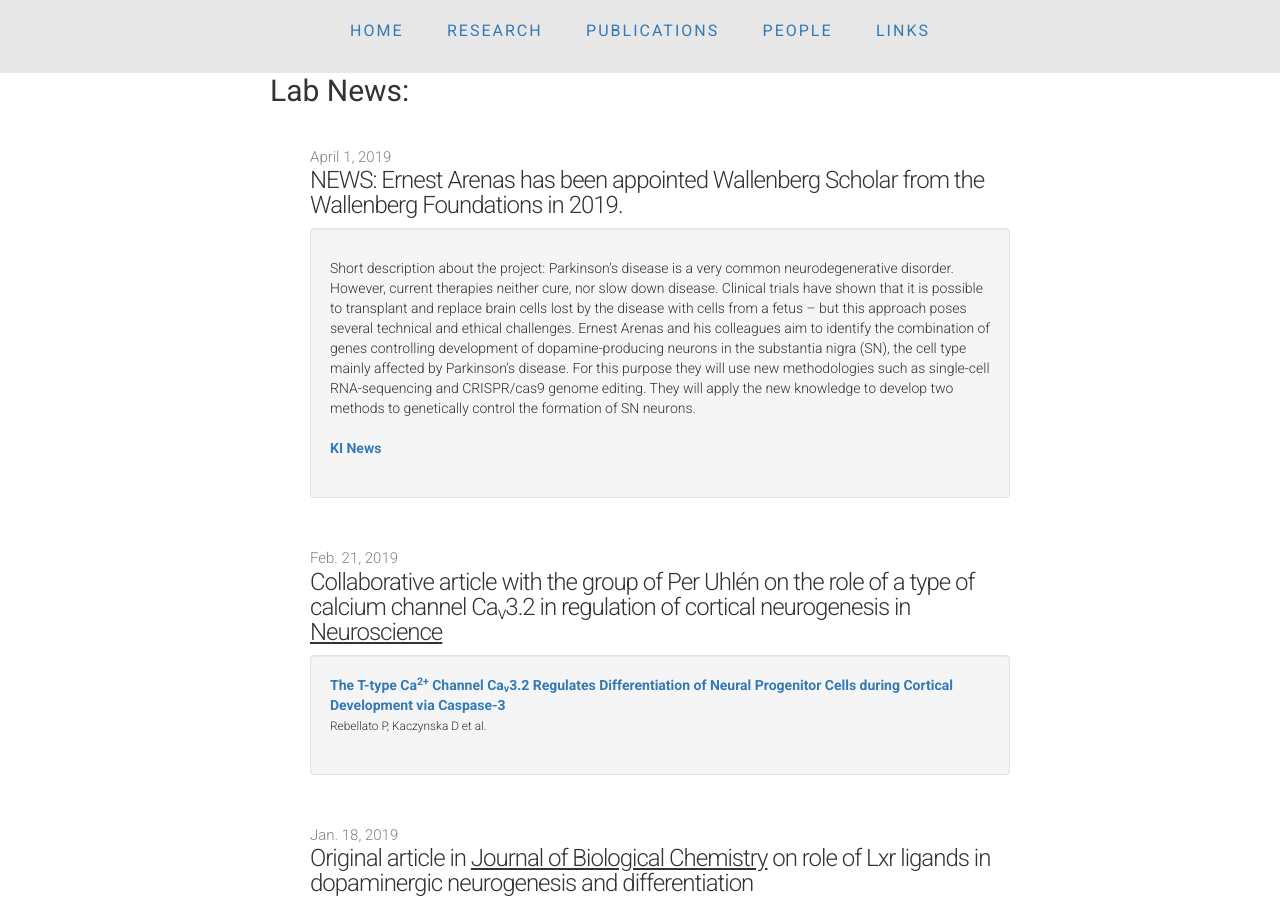
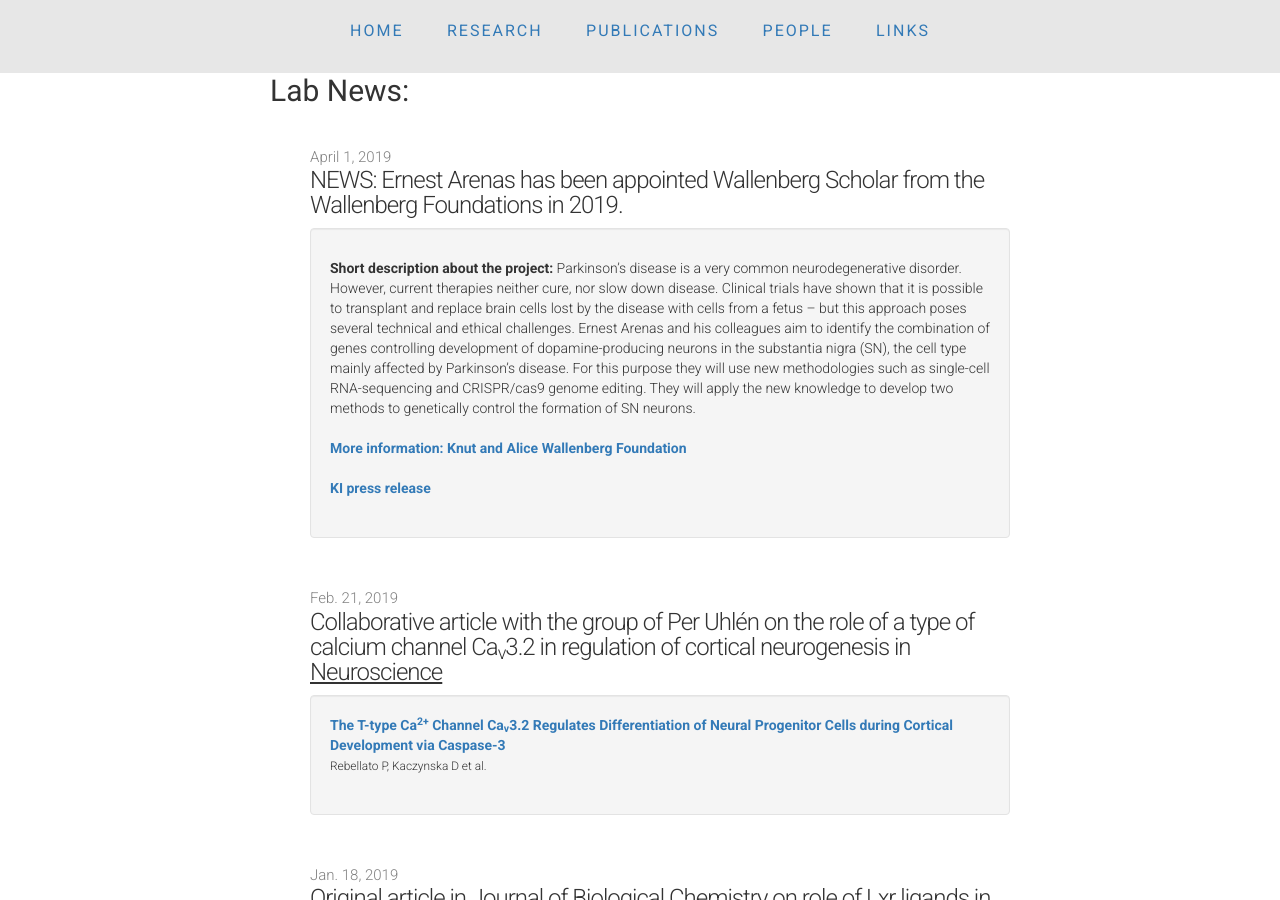
Before and after one commit to ArenasLab/arenaslab.github.io, a Jekyll site: the page index.html, which Jekyll copies as it is, in a window 1280 px wide and 900 px high, scrolled down 476 px. Built offline with Jekyll 4.4.1, drawn with Linux system fonts in a browser that asks for light colours; comment, search, counter and statistics services are not loaded.

Commit message:
Update index.html

```diff
--- a/index.html
+++ b/index.html
@@ -115,14 +115,14 @@
 	      -->
               <p></p>
 
-              <p>Short description about the project:
+              <p><b>Short description about the project:</b>
 		      Parkinson’s disease is a very common neurodegenerative disorder. However, current therapies neither cure, nor slow down disease. Clinical trials have shown that it is possible to transplant and replace brain cells lost by the disease with cells from a fetus – but this approach poses several technical and ethical challenges. Ernest Arenas and his colleagues aim to identify the combination of genes controlling development of dopamine-producing neurons in the substantia nigra (SN), the cell type mainly affected by Parkinson’s disease. For this purpose they will use new methodologies such as single-cell RNA-sequencing and CRISPR/cas9 genome editing. They will apply the new knowledge to develop two methods to genetically control the formation of SN neurons.
 	      <br>
 	      <br>
-       		<strong class="media-heading"><a href="https://kaw.wallenberg.org/en/press/twenty-two-excellent-researchers-chosen-be-wallenberg-scholars>More information: Knut and Alice Wallenberg Foundation</a></strong>
+       		<strong class="media-heading"><a href="https://kaw.wallenberg.org/en/press/twenty-two-excellent-researchers-chosen-be-wallenberg-scholars">More information: Knut and Alice Wallenberg Foundation</a></strong>
 	      <br>
 	      <br>
-		<strong class="media-heading"><a href="https://ki.se/en/news/they-are-the-2019-wallenberg-scholars">KI News</a></strong>
+		<strong class="media-heading"><a href="https://ki.se/en/news/they-are-the-2019-wallenberg-scholars">KI press release</a></strong>
 	      </p>
             </div>
           </li>
```
